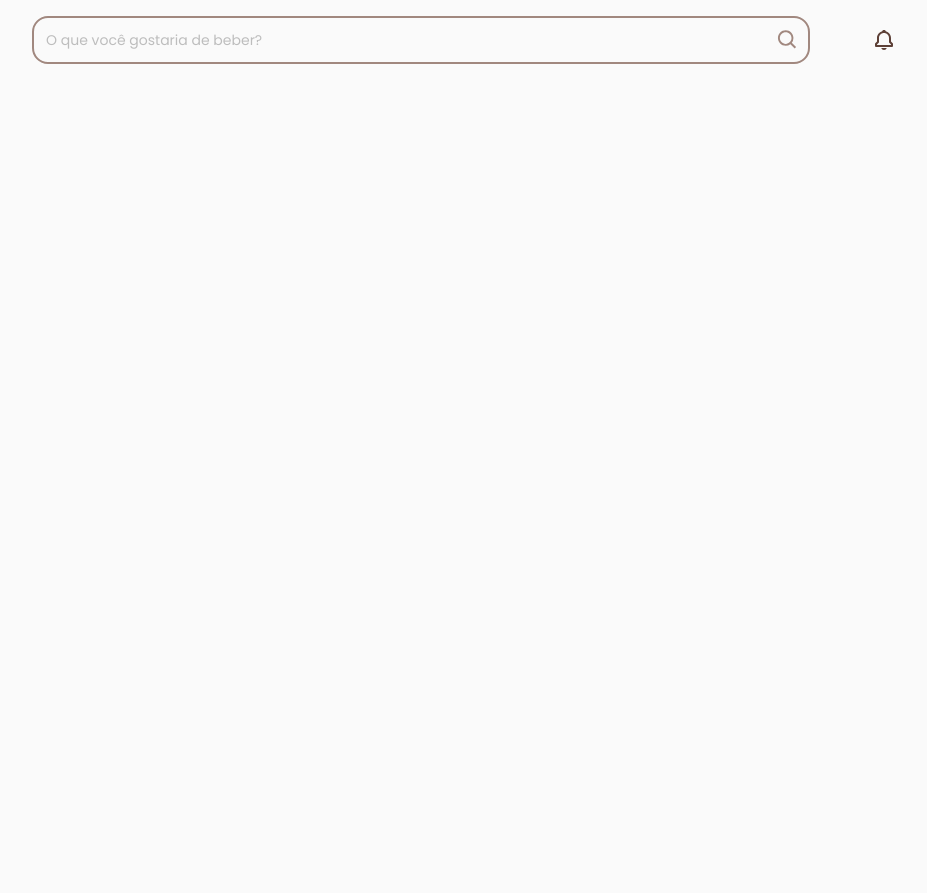
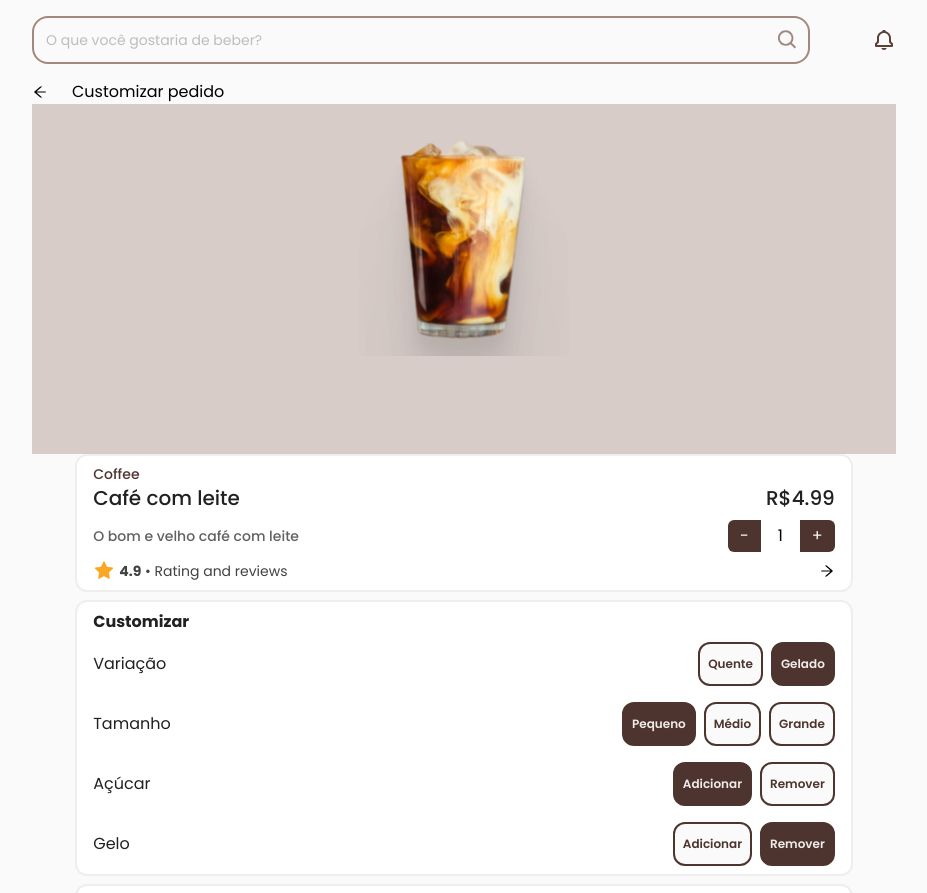
Before and after one commit to joaovictornovais/coffee-shop, a React (Vite) app: page /product/1 in a window 1280 px wide. Before the commit this address had no page. Shown: the top 893 px of the page, without its empty margins (176-1103 px from the left). Before the commit the page ends 800 px from the top, so only its background shows below. Built offline with nearby package versions, Linux system fonts and the light colour scheme.

Commit message:
feat: product details section

```diff
--- a/index.html
+++ b/index.html
@@ -10,7 +10,7 @@
       href="https://fonts.googleapis.com/css2?family=Poppins:wght@200;400;500;600;700&display=swap"
       rel="stylesheet"
     />
-    <title>Tia Rose - Coffee Shop</title>
+    <title>Cafeteria da Tia Rosa</title>
   </head>
   <body>
     <div id="root"></div>
--- a/src/App.jsx
+++ b/src/App.jsx
@@ -2,6 +2,7 @@ import { useState } from "react";
 import Searchbar from "./components/Searchbar";
 import Home from "./pages/Home";
 import { BrowserRouter as Router, Routes, Route } from "react-router-dom";
+import ProductDetails from "./components/ProductDetails";
 
 const App = () => {
   const [data, setData] = useState("");
@@ -15,6 +16,7 @@ const App = () => {
         <Searchbar searchToFilters={searchToFilters} />
         <Routes>
           <Route path="/" element={<Home data={data} />} />
+          <Route path="/product/:id" element={<ProductDetails />} />
         </Routes>
       </div>
     </Router>
--- /dev/null
+++ b/src/components/ProductDetails.jsx
@@ -0,0 +1,217 @@
+import { useParams } from "react-router-dom";
+import {
+  AiOutlineArrowLeft,
+  AiOutlineArrowRight,
+  AiFillStar,
+} from "react-icons/ai";
+import { products } from "../db/Products";
+import { useState } from "react";
+
+const ProductDetails = () => {
+  const params = useParams();
+
+  const product = products.filter(
+    (product) => product.id === Number(params.id)
+  );
+
+  const [quantity, setQuantity] = useState(1);
+
+  const [variant, setVariant] = useState("ice");
+  const [size, setSize] = useState("regular");
+  const [sugar, setSugar] = useState(true);
+  const [ice, setIce] = useState(false);
+
+  const handleQuantity = (operation) => {
+    if (operation === "+") setQuantity(quantity + 1);
+    else if (operation === "-" && quantity > 1) setQuantity(quantity - 1);
+  };
+
+  return product.map((prod) => (
+    <div key={prod.id}>
+      <div className="flex gap-6 items-center">
+        <AiOutlineArrowLeft />
+        <h2>Customizar pedido</h2>
+      </div>
+      <div className="h-[350px] bg-brown-100 flex justify-center p-8">
+        <img
+          className="max-h-[220px]"
+          src="http://localhost:5173/src/assets/products/coffee/1.svg"
+          alt="prod"
+        />
+      </div>
+      <div className="w-[90%] mx-auto flex flex-col gap-2">
+        <div className="product-details-card">
+          <div>
+            <h2 className="product-category">{prod.category}</h2>
+            <div className="flex justify-between text-gray-900 font-medium text-xl">
+              <h1>{prod.name}</h1>
+              <p>R${prod.price}</p>
+            </div>
+          </div>
+
+          <div className="flex-between-center">
+            <span className="text-sm text-gray-700 font-medium max-w-[50%]">
+              {prod.description}
+            </span>
+            <div className="rounded-md flex items-center justify-between gap-3">
+              <button
+                className="quantity-button rounded-l-md"
+                onClick={() => handleQuantity("-")}
+              >
+                -
+              </button>
+              <span className="border-brown-800 w-[15px] text-center">
+                {quantity}
+              </span>
+              <button
+                className="quantity-button rounded-r-md"
+                onClick={() => handleQuantity("+")}
+              >
+                +
+              </button>
+            </div>
+          </div>
+
+          <div className="flex-between-center">
+            <div className="flex items-center gap-1 text-sm text-gray-800">
+              <AiFillStar className="text-yellow-800" size={22} />
+              <p>
+                <span className="font-bold ">{prod.rating}</span> • Rating and
+                reviews
+              </p>
+            </div>
+            <AiOutlineArrowRight />
+          </div>
+        </div>
+        <div className="product-details-card">
+          <h2 className="font-bold text-gray-900">Customizar</h2>
+          <div className="flex flex-col gap-4">
+            <div className="flex-between-center">
+              <span className="text-gray-900">Variação</span>
+              <div className="flex gap-2">
+                <button
+                  className={
+                    variant === "hot"
+                      ? "customize-selected-button"
+                      : "customize-unselected-button"
+                  }
+                  onClick={() => setVariant("hot")}
+                >
+                  Quente
+                </button>
+                <button
+                  className={
+                    variant === "ice"
+                      ? "customize-selected-button"
+                      : "customize-unselected-button"
+                  }
+                  onClick={() => setVariant("ice")}
+                >
+                  Gelado
+                </button>
+              </div>
+            </div>
+            <div className="flex-between-center">
+              <span className="text-gray-900">Tamanho</span>
+              <div className="flex gap-2">
+                <button
+                  className={
+                    size === "regular"
+                      ? "customize-selected-button"
+                      : "customize-unselected-button"
+                  }
+                  onClick={() => setSize("regular")}
+                >
+                  Pequeno
+                </button>
+                <button
+                  className={
+                    size === "medium"
+                      ? "customize-selected-button"
+                      : "customize-unselected-button"
+                  }
+                  onClick={() => setSize("medium")}
+                >
+                  Médio
+                </button>
+                <button
+                  className={
+                    size === "large"
+                      ? "customize-selected-button"
+                      : "customize-unselected-button"
+                  }
+                  onClick={() => setSize("large")}
+                >
+                  Grande
+                </button>
+              </div>
+            </div>
+            <div className="flex-between-center">
+              <span className="text-gray-900">Açúcar</span>
+              <div className="flex gap-2">
+                <button
+                  className={
+                    sugar === true
+                      ? "customize-selected-button"
+                      : "customize-unselected-button"
+                  }
+                  onClick={() => setSugar(true)}
+                >
+                  Adicionar
+                </button>
+                <button
+                  className={
+                    sugar === false
+                      ? "customize-selected-button"
+                      : "customize-unselected-button"
+                  }
+                  onClick={() => setSugar(false)}
+                >
+                  Remover
+                </button>
+              </div>
+            </div>
+            <div className="flex-between-center">
+              <span className="text-gray-900">Gelo</span>
+              <div className="flex gap-2">
+                <button
+                  className={
+                    ice === true
+                      ? "customize-selected-button"
+                      : "customize-unselected-button"
+                  }
+                  onClick={() => setIce(true)}
+                >
+                  Adicionar
+                </button>
+                <button
+                  className={
+                    ice === false
+                      ? "customize-selected-button"
+                      : "customize-unselected-button"
+                  }
+                  onClick={() => setIce(false)}
+                >
+                  Remover
+                </button>
+              </div>
+            </div>
+          </div>
+        </div>
+        <div className="checkout-card flex-between-center">
+          <div className="flex flex-col py-1">
+            <p>Total</p>
+            <span className="font-semibold text-gray-800 text-xl">
+              R$ {(prod.price * quantity).toFixed(2)}
+            </span>
+          </div>
+          <button className="customize-selected-button">
+            Adicionar ao Carrinho
+          </button>
+        </div>
+      </div>
+    </div>
+  ));
+};
+
+export default ProductDetails;
--- a/src/index.css
+++ b/src/index.css
@@ -32,3 +32,31 @@
 .promotion-img {
   @apply h-full w-full object-cover;
 }
+
+.quantity-button {
+  @apply text-gray-50 bg-brown-800 py-1 px-3;
+}
+
+.product-details-card {
+  @apply px-4 bg-white border-2 border-gray-200 rounded-xl flex flex-col gap-2 py-2;
+}
+
+.checkout-card {
+  @apply px-4 bg-white border-2 border-gray-200 rounded-xl flex gap-2 py-2;
+}
+
+.product-category {
+  @apply text-brown-800 font-medium text-sm;
+}
+
+.customize-selected-button {
+  @apply rounded-xl bg-brown-800 text-brown-50 text-xs px-2 py-3 font-semibold border-2 border-brown-800;
+}
+
+.customize-unselected-button {
+  @apply rounded-xl bg-gray-50 text-brown-800 text-xs px-2 py-3 font-semibold border-2 border-brown-800;
+}
+
+.flex-between-center {
+  @apply flex justify-between items-center;
+}
```
